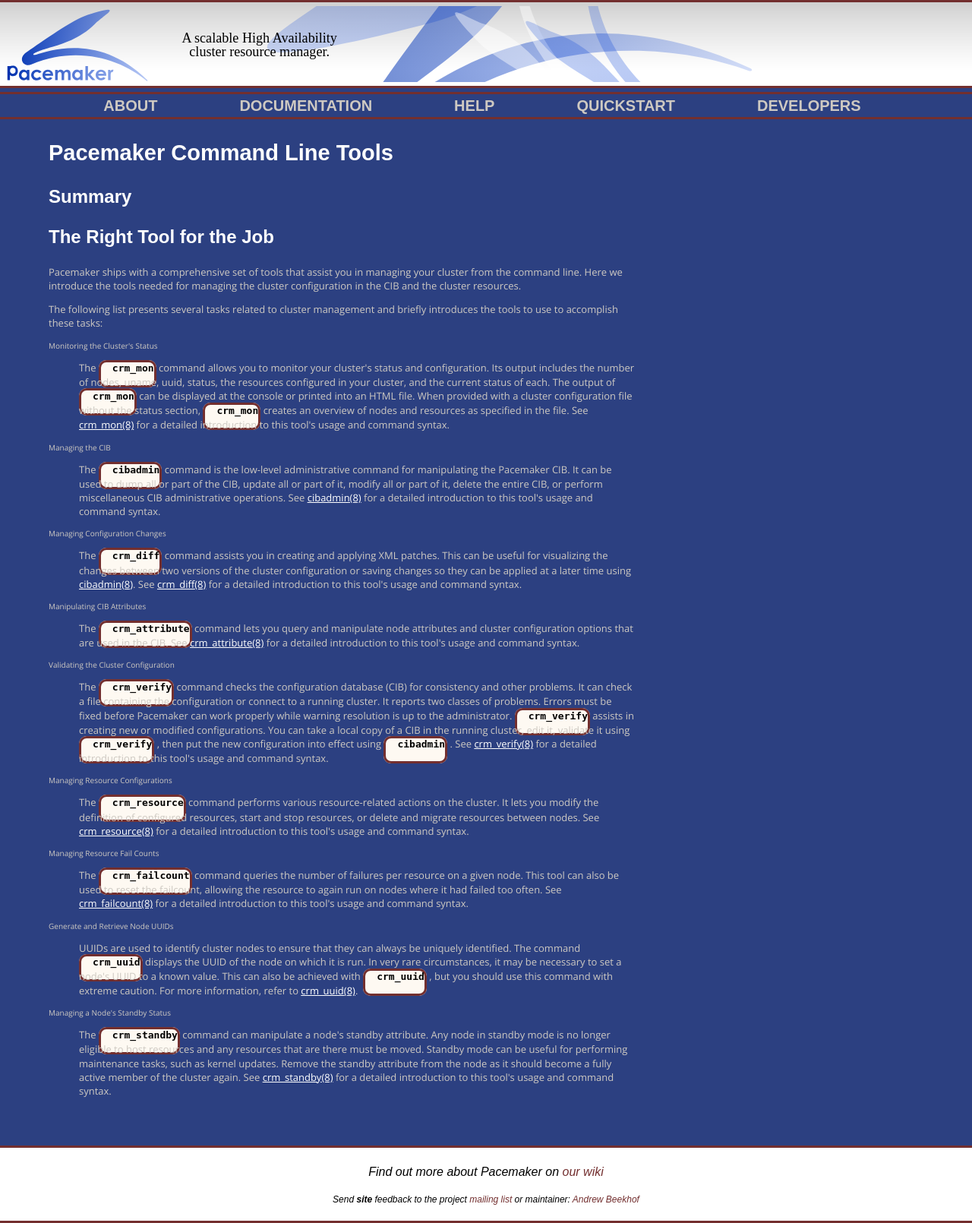
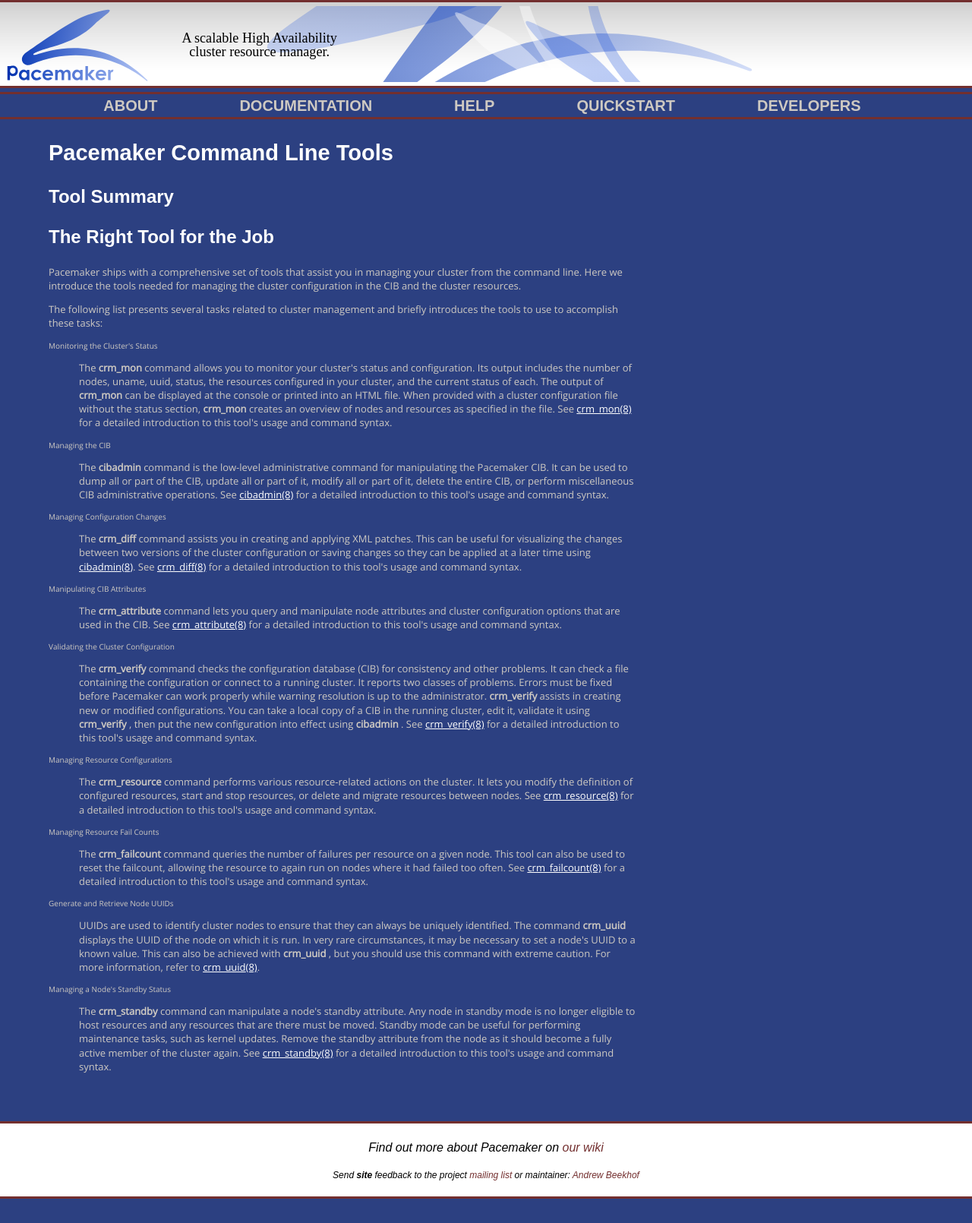
Before and after one commit to ClusterLabs/clusterlabs-www, a PHP site: page /man/pacemaker/index.php in a window 1280 px wide. Shown: the whole page at 76% size. After the commit the page ends 1578 px from the top, so only its background shows below. Run offline with PHP 8.4, Linux system fonts and the light colour scheme; some web fonts are replaced.

Commit message:
man page index formatting

```diff
--- a/html/man/pacemaker/index.php
+++ b/html/man/pacemaker/index.php
@@ -13,7 +13,7 @@
 
      <section id="main">
      <h1>Pacemaker Command Line Tools</h1>
-     <h2>Summary</h2>
+     <h2>Tool Summary</h2>
 
 <?php
      function get_desc($man)
@@ -80,19 +80,19 @@ foreach ($mans as $m) {
 	   <span class="term">Monitoring the Cluster's Status</span>
 	 </dt>
 	 <dd>
-	   <p>The <strong class="command">crm_mon</strong> command
+	   <p>The <strong class="inline-command">crm_mon</strong> command
 	      allows you to monitor your cluster's status and
 	      configuration. Its output includes the number of nodes,
 	      uname, uuid, status, the resources configured in your
 	      cluster, and the current status of each. The output of
 
-	     <strong class="command">crm_mon</strong>
+	     <strong class="inline-command">crm_mon</strong>
 
 	     can be displayed at the console or printed into an HTML
 	     file. When provided with a cluster configuration file
 	     without the status section,
 
-	     <strong class="command">crm_mon</strong>
+	     <strong class="inline-command">crm_mon</strong>
 
 	     creates an overview of nodes and resources as specified
 	     in the file. See <a href="crm_mon.8.html"
@@ -105,7 +105,7 @@ foreach ($mans as $m) {
 	   <span class="term">Managing the CIB</span>
 	 </dt>
 	 <dd>
-	   <p>The <strong class="command">cibadmin</strong> command is
+	   <p>The <strong class="inline-command">cibadmin</strong> command is
 	      the low-level administrative command for manipulating
 	      the Pacemaker CIB. It can be used to dump all or part of
 	      the CIB, update all or part of it, modify all or part of
@@ -121,7 +121,7 @@ foreach ($mans as $m) {
 	   <span class="term">Managing Configuration Changes</span>
 	 </dt>
 	 <dd>
-	   <p>The <strong class="command">crm_diff</strong> command
+	   <p>The <strong class="inline-command">crm_diff</strong> command
 	      assists you in creating and applying XML patches.  This
 	      can be useful for visualizing the changes between two
 	      versions of the cluster configuration or saving changes
@@ -138,7 +138,7 @@ foreach ($mans as $m) {
 	   <span class="term">Manipulating CIB Attributes</span>
 	 </dt>
 	 <dd>
-	   <p>The <strong class="command">crm_attribute</strong>
+	   <p>The <strong class="inline-command">crm_attribute</strong>
 	      command lets you query and manipulate node attributes
 	      and cluster configuration options that are used in the
 	      CIB. See <a href="crm_attribute.8.html"
@@ -150,20 +150,20 @@ foreach ($mans as $m) {
 	   <span class="term">Validating the Cluster Configuration</span>
 	 </dt>
 	 <dd>
-	   <p>The <strong class="command">crm_verify</strong> command
+	   <p>The <strong class="inline-command">crm_verify</strong> command
 	      checks the configuration database (CIB) for consistency
 	      and other problems. It can check a file containing the
 	      configuration or connect to a running cluster. It
 	      reports two classes of problems. Errors must be fixed
 	      before Pacemaker can work properly while warning
 	      resolution is up to the administrator.
-	       <strong class="command">crm_verify</strong> assists in
+	       <strong class="inline-command">crm_verify</strong> assists in
 	      creating new or modified configurations. You can take a
 	      local copy of a CIB in the running cluster, edit it,
 	      validate it
-	      using <strong class="command">crm_verify</strong> , then
+	      using <strong class="inline-command">crm_verify</strong> , then
 	      put the new configuration into effect using
-	       <strong class="command">cibadmin</strong>
+	       <strong class="inline-command">cibadmin</strong>
 	     . See <a href="crm_verify.8.html" title="crm_verify">
 	       <span class="refentrytitle">crm_verify</span>(8)</a>
 	     for a detailed introduction to this tool's usage and
@@ -174,7 +174,7 @@ foreach ($mans as $m) {
 	   <span class="term">Managing Resource Configurations</span>
 	 </dt>
 	 <dd>
-	   <p>The <strong class="command">crm_resource</strong>
+	   <p>The <strong class="inline-command">crm_resource</strong>
 	      command performs various resource-related actions on the
 	      cluster. It lets you modify the definition of configured
 	      resources, start and stop resources, or delete and
@@ -189,7 +189,7 @@ foreach ($mans as $m) {
 	   <span class="term">Managing Resource Fail Counts</span>
 	 </dt>
 	 <dd>
-	   <p>The <strong class="command">crm_failcount</strong>
+	   <p>The <strong class="inline-command">crm_failcount</strong>
 	      command queries the number of failures per resource on a
 	      given node. This tool can also be used to reset the
 	      failcount, allowing the resource to again run on nodes
@@ -206,11 +206,11 @@ foreach ($mans as $m) {
 	 <dd>
 	   <p>UUIDs are used to identify cluster nodes to ensure that
 	     they can always be uniquely identified. The command
-	       <strong class="command">crm_uuid</strong> displays the
+	       <strong class="inline-command">crm_uuid</strong> displays the
 	     UUID of the node on which it is run. In very rare
 	     circumstances, it may be necessary to set a node's UUID
 	     to a known value.  This can also be achieved with
-	       <strong class="command">crm_uuid</strong> , but you
+	       <strong class="inline-command">crm_uuid</strong> , but you
 	     should use this command with extreme caution. For more
 	     information, refer to <a href="crm_uuid.8.html"
 	     title="crm_uuid">
@@ -220,7 +220,7 @@ foreach ($mans as $m) {
 	   <span class="term">Managing a Node's Standby Status</span>
 	 </dt>
 	 <dd>
-	   <p>The <strong class="command">crm_standby</strong> command
+	   <p>The <strong class="inline-command">crm_standby</strong> command
 	     can manipulate a node's standby attribute. Any node in
 	     standby mode is no longer eligible to host resources and
 	     any resources that are there must be moved.  Standby mode
```
